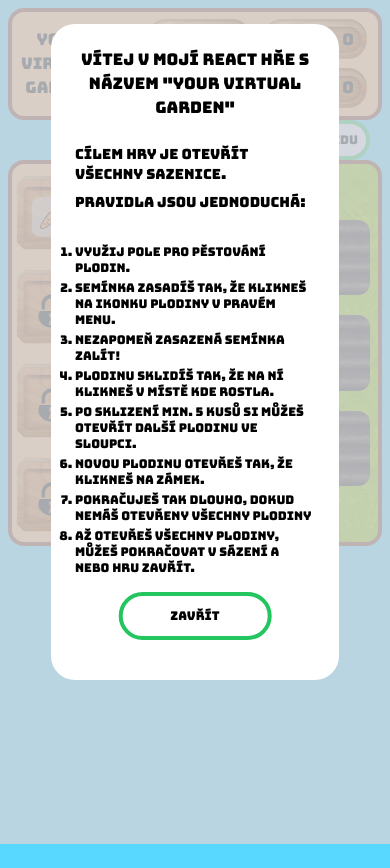
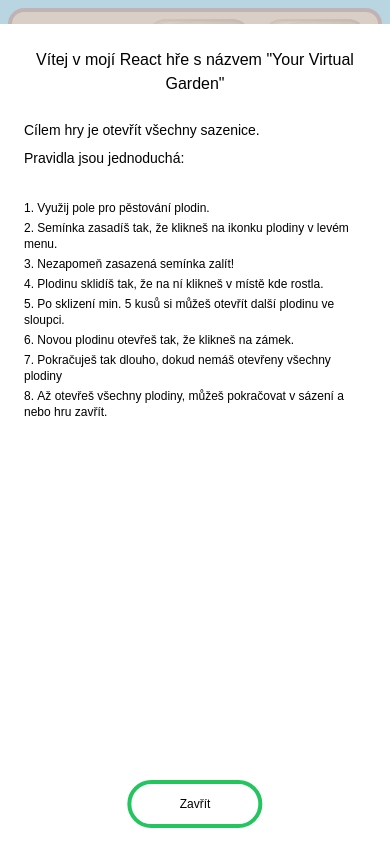
Before and after one commit to HexTreeStudio/yourvirtualgarden, a React (Create React App) app: page / in a window 390 px wide. Before the commit the page ends 844 px from the top, so only its background shows below. Built offline with nearby package versions, Linux system fonts and the light colour scheme.

Commit message:
font-change

```diff
--- a/public/index.html
+++ b/public/index.html
@@ -16,7 +16,7 @@
     <link rel="preconnect" href="https://fonts.googleapis.com" />
     <link rel="preconnect" href="https://fonts.gstatic.com" crossorigin />
     <link
-      href="https://fonts.googleapis.com/css2?family=Bungee&display=swap"
+      href="https://fonts.googleapis.com/css2?family=Bungee&family=Montserrat&display=swap"
       rel="stylesheet"
     />
 
--- a/src/components/Fields.js
+++ b/src/components/Fields.js
@@ -19,9 +19,6 @@ function Fields() {
         <FieldComponent id={7} />
         <FieldComponent id={8} />
       </div>
-      <p className="absolute left-1/2 bottom-0 -translate-x-1/2 text-xs w-full max-sm:text-[8px] hidden">
-        Vytvořilo Hex Tree Studio (Lukáš Plesník)
-      </p>
     </div>
   );
 }
--- a/src/components/Modal.js
+++ b/src/components/Modal.js
@@ -7,7 +7,7 @@ function Modal(props) {
         onClick={props.onClick}
         className=" absolute inset-0 bg-gray-300 opacity-80"
       ></div>
-      <div className=" absolute w-[60rem] max-lg:w-[35rem] max-sm:w-72 top-20 max-lg:top-14 max-sm:top-6 left-1/2 -translate-x-1/2 p-10 bg-white  rounded-3xl max-sm:p-6">
+      <div className=" absolute w-[60rem] max-lg:w-[35rem] max-sm:w-full max-sm:h-full top-20 max-sm:top-0  max-lg:top-14 max-sm:top-6 left-1/2 -translate-x-1/2 p-10 bg-white  sm:rounded-3xl max-sm:p-6">
         <h1 className="text-4xl max-lg:text-2xl max-sm:text-base mb-20 max-lg:mb-12  max-sm:mb-6 text-center">
           Vítej v mojí React hře s názvem "Your Virtual Garden"
         </h1>
@@ -17,10 +17,10 @@ function Modal(props) {
         <p className="text-2xl max-lg:text-xl max-sm:text-sm mb-14 max-lg:mb-8">
           Pravidla jsou jednoduchá:
         </p>
-        <ol className="text-sm max-sm:text-xs list-decimal list-outside flex flex-col gap-5 max-lg:gap-3 max-sm:gap-1  mb-14 max-sm:mb-20">
+        <ol className="text-sm max-sm:text-xs list-decimal list-inside flex flex-col gap-5 max-lg:gap-3 max-sm:gap-1  mb-14 max-sm:mb-20">
           <li className="">Využij pole pro pěstování plodin.</li>
           <li>
-            Semínka zasadíš tak, že klikneš na ikonku plodiny v pravém menu.
+            Semínka zasadíš tak, že klikneš na ikonku plodiny v levém menu.
           </li>
           <li>Nezapomeň zasazená semínka zalít!</li>
           <li>Plodinu sklidíš tak, že na ní klikneš v místě kde rostla.</li>
--- a/src/components/ModalPage.js
+++ b/src/components/ModalPage.js
@@ -12,12 +12,14 @@ function ModalPage() {
   return (
     <Fragment>
       {isVisible && <Modal onClick={togleVisibility} />}
-      <button
-        onClick={togleVisibility}
-        className="absolute right-5 top-[7.5rem]  p-2 border-green-500  bg-gray-200 hover:bg-gray-100 border-4 rounded-full text-xs"
-      >
-        Otevřít nápovědu
-      </button>
+      {isVisible || (
+        <button
+          onClick={togleVisibility}
+          className="absolute right-5 top-[7.5rem]  p-2 border-green-500  bg-gray-200 hover:bg-gray-100 border-4 rounded-full text-xs font-['Bungee']"
+        >
+          Otevřít nápovědu
+        </button>
+      )}
     </Fragment>
   );
 }
--- a/src/components/Navbar.js
+++ b/src/components/Navbar.js
@@ -6,7 +6,7 @@ function Navbar() {
   const values = useSelector((state) => state.labels);
   return (
     <header className="bg-orange-300 h-28 border-4 border-orange-900 rounded-2xl flex items-center justify-between mb-10">
-      <span className="text-2xl text-center max-lg:text-xl max-md:text-xl w-60 max-sm:w-24 max-[430px]:text-base max-[430px]:w-18  p-2 ">
+      <span className="text-2xl text-center max-lg:text-xl max-md:text-xl w-60 max-sm:w-24 max-[430px]:text-base max-[430px]:w-18  p-2 font-['Bungee']">
         Your virtual garden
       </span>
       <nav className="flex mx-5 gap-5  max-lg:gap-1 max-sm:grid-cols-2 max-sm:grid max-[430px]:mx-2 ">
--- a/src/components/TopLabel.js
+++ b/src/components/TopLabel.js
@@ -6,7 +6,7 @@ function TopLabel({ value, icon }) {
       <div className="absolute top-1/2 left-1/2 transform -translate-x-1/2 -translate-y-1/2">
         <div className="flex justify-between items-center w-24 max-lg:w-20">
           {icon}
-          <span className="text-2xl max-lg:text-xl max-md:text-base">
+          <span className="text-2xl max-lg:text-xl max-md:text-base font-['Bungee']">
             {value}
           </span>
         </div>
--- a/src/index.css
+++ b/src/index.css
@@ -9,7 +9,7 @@
 }
 
 body {
-  font-family: "Bungee", sans-serif;
+  font-family: "Montseratt", sans-serif;
   background-color: #58d7ff;
   height: 100vh;
 }
```
